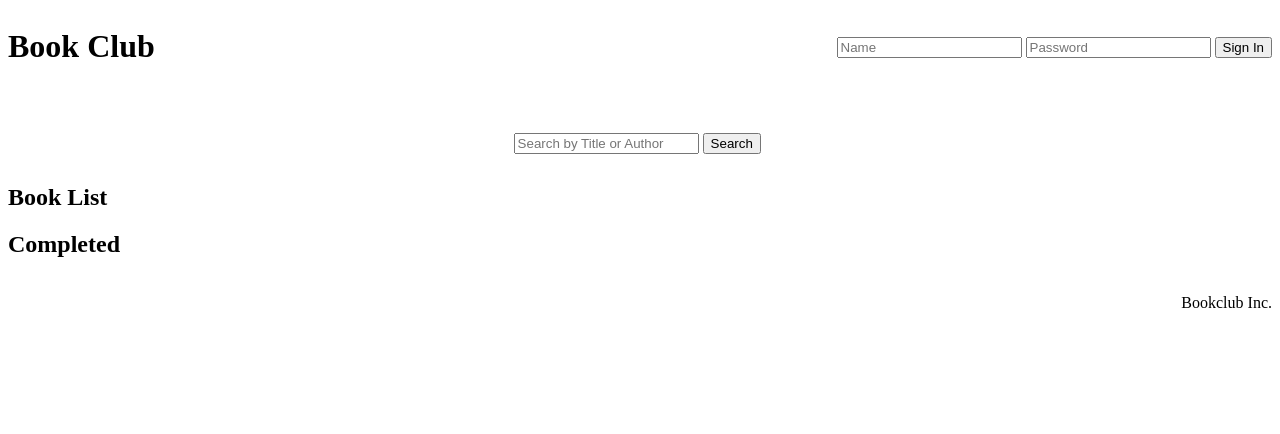
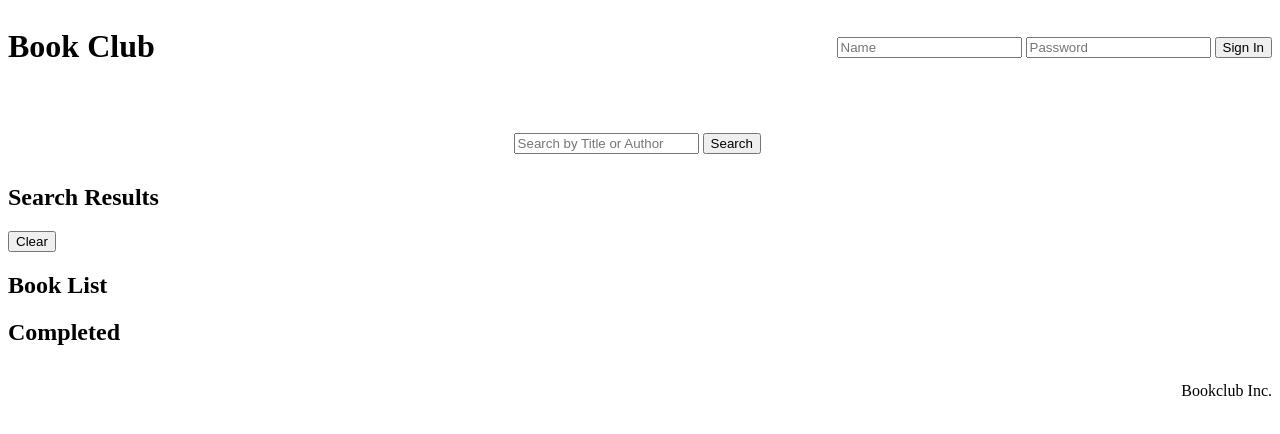
Before and after one commit to Lefty9200/bookClub, a plain HTML site: page index.html in a window 1280 px wide. Drawn offline with Linux system fonts and the light colour scheme.

Commit message:
fixed clear button

```diff
--- a/index.html
+++ b/index.html
@@ -36,7 +36,10 @@
         <p id='alertStatement'></p>
       </div>
 
-      <div id='searchResults'>
+      <div>
+        <h2>Search Results</h2><button id='clear'>Clear</button>
+        <div id='searchResults'>
+        </div>
       </div>
 
       <div id='bookList'>
```
